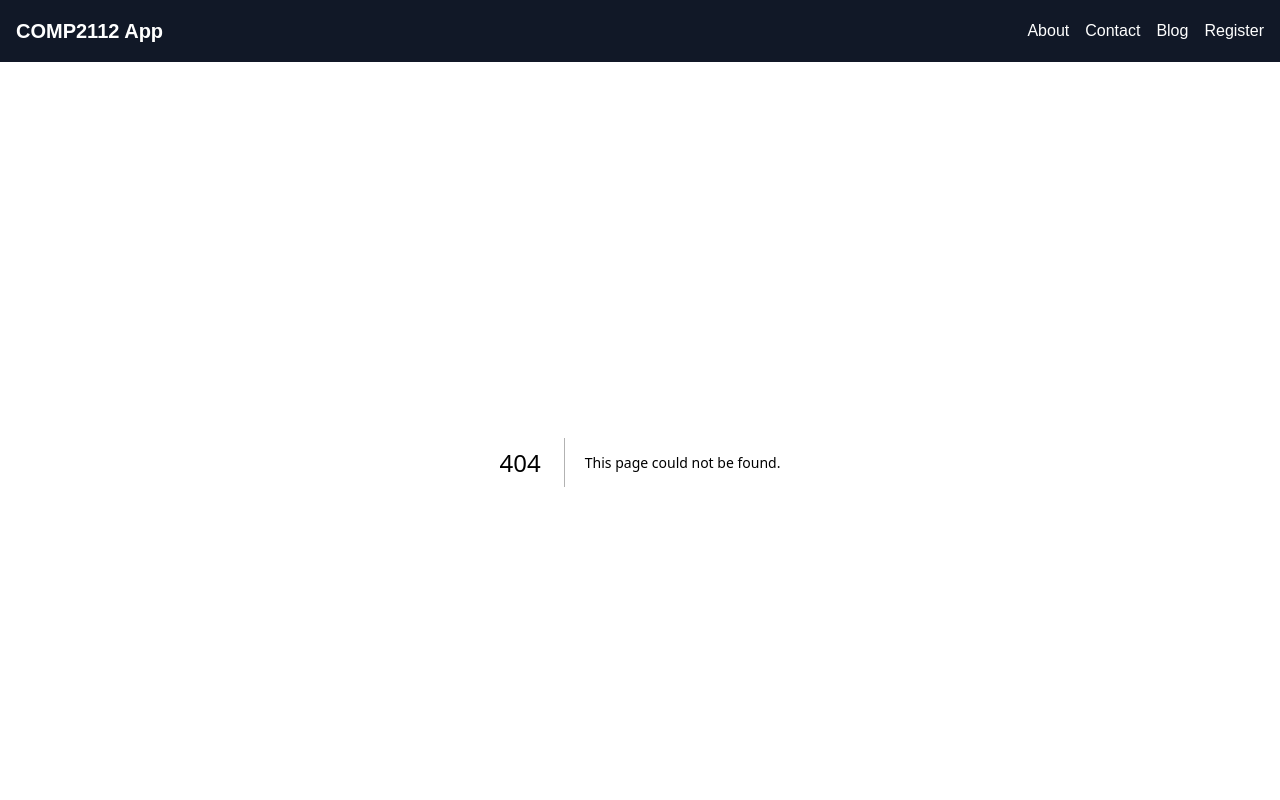
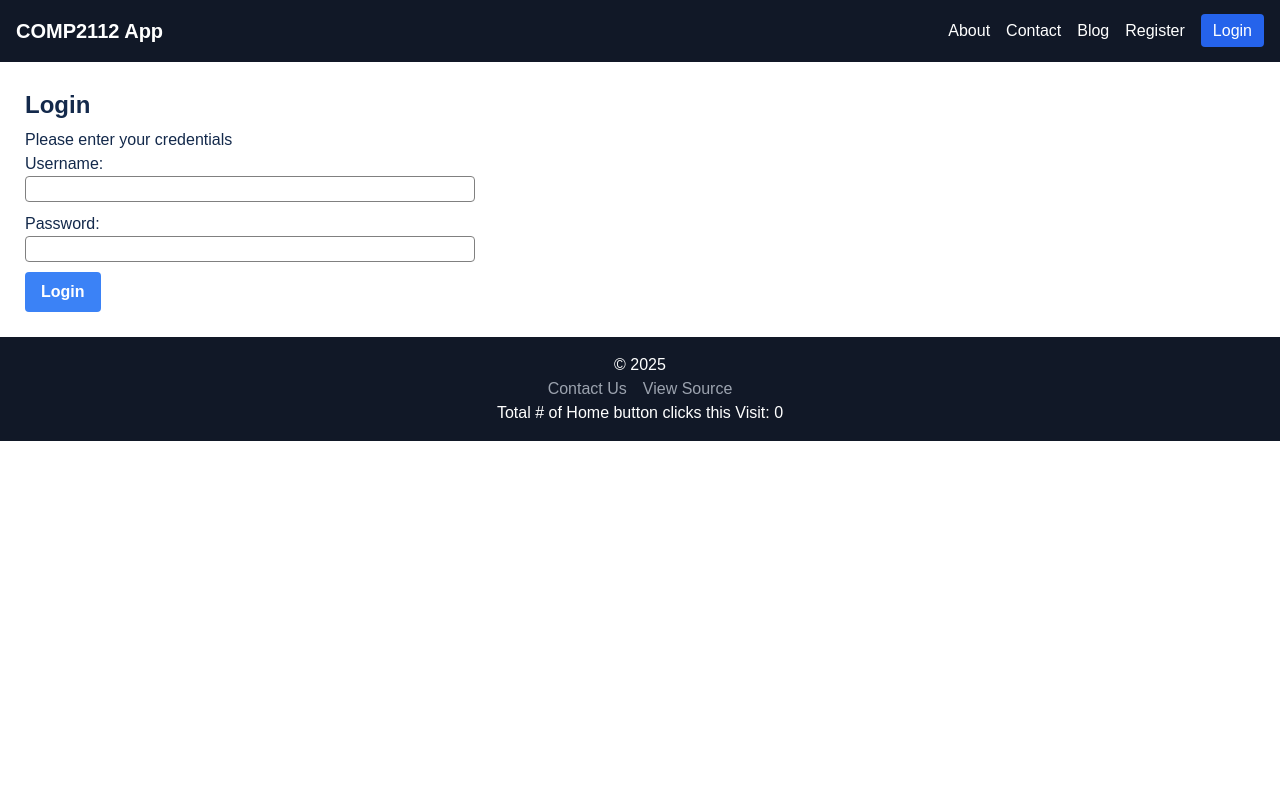
Before and after one commit to ifotn/comp2112-2025, a Next.js app: page /auth/login in a window 1280 px wide. Before the commit this address had no page. Shown: the top 800 px of the page. Built offline with nearby package versions, Linux system fonts and the light colour scheme.

Commit message:
l10/1 - login ui setup (lab 4)

```diff
--- a/package.json
+++ b/package.json
@@ -10,6 +10,7 @@
   },
   "dependencies": {
     "html-to-react": "^1.7.0",
+    "mkcert": "^3.2.0",
     "next": "15.5.3",
     "react": "19.1.0",
     "react-dom": "19.1.0",
@@ -19,12 +20,13 @@
   "devDependencies": {
     "@eslint/eslintrc": "^3",
     "@tailwindcss/postcss": "^4",
-    "@types/node": "^20",
+    "@types/node": "^20.19.24",
     "@types/react": "^19",
     "@types/react-dom": "^19",
     "eslint": "^9",
     "eslint-config-next": "15.5.3",
     "tailwindcss": "^4",
-    "typescript": "^5"
+    "ts-node": "^10.9.2",
+    "typescript": "^5.9.3"
   }
 }
--- /dev/null
+++ b/src/app/auth/login/page.tsx
@@ -0,0 +1,57 @@
+"use client";
+
+
+import { useForm } from "react-hook-form";
+import PageTitle from "@/app/components/PageTitle";
+import { useState } from "react";
+
+type LoginForm = {
+    username: string;
+    password: string;
+}
+
+export default function Login() {
+
+    //state variable with message to display to user
+    const [message, setMessage] = useState('Please enter your credentials')
+    const {
+        register,
+        handleSubmit,
+        formState: { errors, isSubmitting }
+    } = useForm<LoginForm>();
+
+    const onSubmit = (data: LoginForm) => {
+        setMessage('Logging in...')
+    };
+
+    return (
+        <main>
+            <PageTitle title="Login"/>
+
+            <h1>Login</h1>
+
+            <div>{message}</div>
+            <form onSubmit={handleSubmit(onSubmit)}>
+                <fieldset>
+                    <label>Username:</label>
+                    <input
+                        {...register("username", { required: "Username is required" })}
+                    />
+                    {errors.username && (
+                        <span className="error">{errors.username.message}</span>
+                    )}
+                </fieldset>
+                <fieldset>
+                    <label>Password:</label>
+                    <input type="password"
+                        {...register("password", { required: "Password is required" })}
+                    />
+                    {errors.password && (
+                        <span className="error">{errors.password.message}</span>
+                    )}
+                </fieldset>
+                <button className="btn" disabled={isSubmitting}>Login</button>
+            </form>
+        </main>
+    );
+}
--- a/src/app/blog/create-post/page.tsx
+++ b/src/app/blog/create-post/page.tsx
@@ -33,7 +33,8 @@ export default function CreatePost() {
     }
 
     const onSubmit = async (data: PostFormData) => {
-        console.log(`Submitted: ${data}`);
+        //console.log(`username: ${username}`);
+        //console.log(`Submitted: ${data}`);
 
         try {
             // get current timestamp
@@ -45,6 +46,7 @@ export default function CreatePost() {
             // use env var for api domain
             const apiDomain: string = process.env.NEXT_PUBLIC_API_DOMAIN!;
             const res: Response = await fetch(`${apiDomain}/posts`, {
+            //const res: Response = await fetch(`/api/blog/create-post`, {
                 method: 'POST',
                 headers: { 'Content-Type': 'application/json' },
                 body: JSON.stringify({
@@ -59,6 +61,10 @@ export default function CreatePost() {
             const apiRes: Response = await res.json();
             console.log(apiRes);
 
+            if (res.status == 401) {
+                console.log('Unauthorized');
+                return;
+            }
             // no error => redirect to blog
             router.push('/blog');
         }
--- a/src/app/components/Navbar.tsx
+++ b/src/app/components/Navbar.tsx
@@ -29,7 +29,8 @@ export default function Navbar() {
                <li><Link href="/about" className={getLinkClass('/about')}>About</Link></li>
                <li><Link href="/contact" className={getLinkClass('/contact')}>Contact</Link></li>
                <li><Link href="/blog" className={getLinkClass('/blog')}>Blog</Link></li>
-               <li><Link href="/auth/register" className={getLinkClass('/auth/register')}>Register</Link></li>
+                        <li><Link href="/auth/register" className={getLinkClass('/auth/register')}>Register</Link></li>
+                        <li><Link href="/auth/login" className={getLinkClass('/auth/login')}>Login</Link></li>
            </ul>
        </nav>
     );
--- a/src/app/context/GlobalContext.tsx
+++ b/src/app/context/GlobalContext.tsx
@@ -5,6 +5,8 @@ import { createContext, useContext, ReactNode, useState } from "react";
 type CounterContextType = {
     counter: number;
     increment: () => void;
+    username: string;
+    setUsername: (name: string) => void;
 }
 
 // create global var container available throughout the app
@@ -15,6 +17,7 @@ export const GlobalContext = createContext<CounterContextType | undefined>(undef
 export function GlobalProvider({ children }: { children: ReactNode }) {
     // inititalize global counter var
     const [counter, setCounter] = useState<number>(0);
+    const [username, setUsername] = useState<string>('');
 
     // function to add 1 when button clicked
     const increment = () => {
@@ -23,7 +26,7 @@ export function GlobalProvider({ children }: { children: ReactNode }) {
 
     // expose the global to the DOM
     return (
-        <GlobalContext.Provider value={{ counter, increment }}>
+        <GlobalContext.Provider value={{ counter, increment, username, setUsername }}>
             {children}
         </GlobalContext.Provider>
     )
--- a/src/app/globals.css
+++ b/src/app/globals.css
@@ -184,3 +184,14 @@ fieldset {
  color: firebrick;
  margin: 1rem;
 }
+
+h4 {
+ background-color: #ebf8ff;
+ border-top: 1px solid #4299e1;
+ border-bottom: 1px solid #4299e1;
+ color: #2b6cb0;
+ padding-left: 1rem;
+ padding-right: 1rem;
+ padding-top: 0.75rem;
+ padding-bottom: 0.75rem;
+}
```
Also changed, not shown: 1 other file (tests, documents, lock files or other folders).
